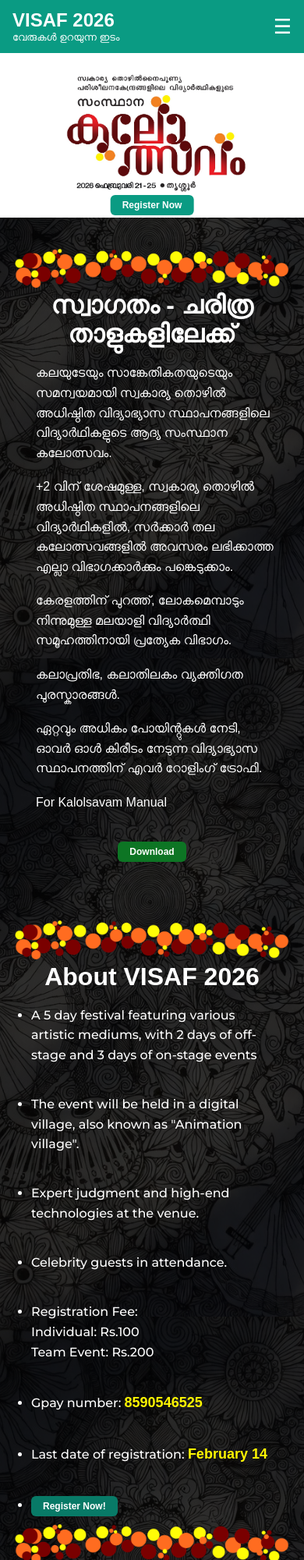
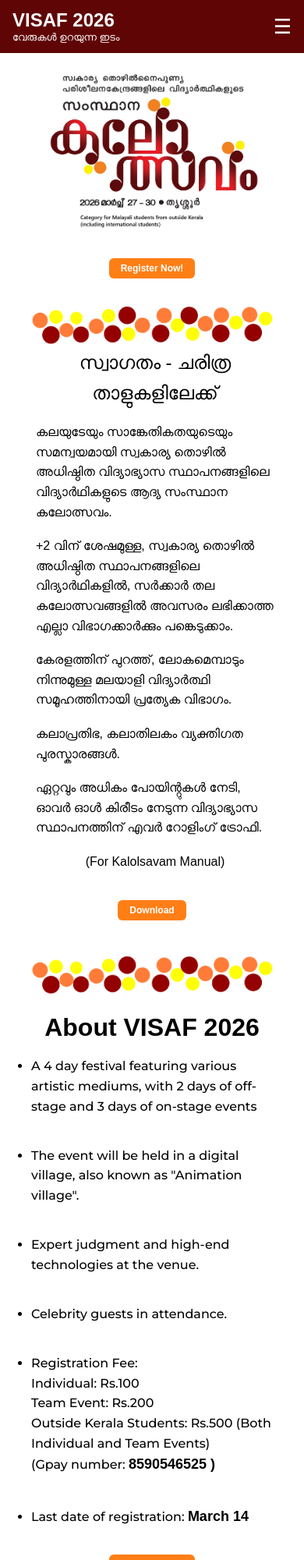
Before and after one commit to rimal-11/Visaf-2026, a plain HTML site: page index.html in a window 390 px wide. Shown: the top 2000 px of the page at 78% size. Drawn offline with Linux system fonts and the light colour scheme; a web font is replaced by a local one.

Commit message:
second edit

```diff
--- a/index.html
+++ b/index.html
@@ -31,19 +31,22 @@
     </nav>
 
     <section class="top-image">
-        <img src="images/visafhome2.png" alt="Banner Image">
-
-        <a href="https://forms.gle/6noA5Q25GN7xpdWB7" target="_blank" class="image-btn">
-            Register Now
-        </a>
-    </section>
+        <img style="padding-bottom: 30px;" src="images/visafhome5.png" alt="Banner Image">
 
 
 
 
-    <section class="content" id="section1">
-        <img class="divider" src="images/visafdivider1.png" alt="Banner Image">
-        <h2> സ്വാഗതം - ചരിത്ര താളുകളിലേക്ക്</h2>
+    </section>
+    <center> <a href="https://forms.gle/6noA5Q25GN7xpdWB7" class="Register-button" target="_blank">Register Now!</a>
+    </center>
+
+
+
+
+    <section style="padding-bottom: 10px ;" class="content" id="section1">
+
+        <img class="divider" src="images/visafdivider2.png" alt="Banner Image">
+        <p style="text-align: center ;font-size: x-large;"> സ്വാഗതം - ചരിത്ര താളുകളിലേക്ക്</p>
         <br>
 
         <div class="malayalam-text">
@@ -69,10 +72,10 @@
                 ഏറ്റവും അധികം പോയിൻ്റുകൾ നേടി, ഓവർ ഓൾ കിരീടം നേടുന്ന വിദ്യാഭ്യാസ സ്ഥാപനത്തിന്
                 എവർ റോളിംഗ് ട്രോഫി.
             </p>
-            <p>For Kalolsavam Manual</p>
+            <p style="text-align: center;">(For Kalolsavam Manual)</p>
 
         </div>
-        <a href="visaf2026-Manual.pdf" class="download-button" target="_blank">Download</a>
+        <a href="Niyamavali.pdf" class="download-button" target="_blank">Download</a>
 
 
     </section>
@@ -80,10 +83,10 @@
 
 
     <section class="content" id="section2">
-        <img class="divider" src="images/visafdivider1.png" alt="Banner Image">
-        <h2 style=" font-family: Smooch Sans, sans-serif;">About VISAF 2026</h2><br>
+        <img class="divider" src="images/visafdivider2.png" alt="Banner Image">
+        <h2 style=" font-family: Smooch Sans, sans-serif;padding-top: 20px;">About VISAF 2026</h2><br>
         <ul>
-            <li> A 5 day festival featuring various artistic mediums, with 2 days of off-stage and 3 days of on-stage
+            <li> A 4 day festival featuring various artistic mediums, with 2 days of off-stage and 3 days of on-stage
                 events </li><br>
 
             <li>The event will be held in a digital village, also known as "Animation village".</li><br>
@@ -93,23 +96,25 @@
 
             <li>Registration Fee: <br>
                 Individual: Rs.100 <br>
-                Team Event: Rs.200</li><br>
+                Team Event: Rs.200 <br>
+                Outside Kerala Students: Rs.500 (Both Individual and Team Events)<br>
 
-            <li>Gpay number: <strong style="color:rgb(255, 247, 2) ;font-size: large;">8590546525 </strong></li><br>
+                (Gpay number: <strong style="color:rgb(0, 0, 0) ;font-size: large;">8590546525 )</strong></li><br>
 
-            <li>Last date of registration: <strong style="color: rgb(255, 247, 2);font-size: large;"> February
+            <li>Last date of registration: <strong style="color: rgb(0, 0, 0);font-size: large;"> March
                     14</strong> </li><br>
-
-            <li>
-                <a href="https://forms.gle/6noA5Q25GN7xpdWB7" class="Register-button" target="_blank">Register Now!</a>
-
-            </li>
-
         </ul>
-        <img class="divider" src="images/visafdivider1.png" alt="Banner Image">
 
 
-        <div class="card-container">
+        <a style="text-align: center;" href="https://forms.gle/6noA5Q25GN7xpdWB7" class="Register-button"
+            target="_blank">Register Now!</a>
+
+
+
+
+
+
+        <div style="padding: 35px;" class="card-container">
             <div class="card">
                 <img src="images/img1.jpg">
             </div>
@@ -120,7 +125,7 @@
                 <img src="images/img2.jpg">
             </div>
         </div>
-
+        <img class="divider" src="images/visafdivider2.png" alt="Banner Image">
 
     </section>
     <section class="contact-section" id="section3">
@@ -152,11 +157,12 @@
             <div class="contact-map">
                 <iframe
                     src="https://www.google.com/maps/embed?pb=!1m18!1m12!1m3!1d502.93689294810184!2d76.2118261535468!3d10.517591420438247!2m3!1f0!2f0!3f0!3m2!1i1024!2i768!4f13.1!3m3!1m2!1s0x3ba7ee380a688999%3A0x2ed6c723fe862433!2s765%2C%20Veliyannur%2C%20Thrissur%2C%20Kerala%20680021!5e1!3m2!1sen!2sin!4v1769172445790!5m2!1sen!2sin"
-                    width="600" height="600" style="border:0;" allowfullscreen="" loading="lazy"
+                    style="border:0;" allowfullscreen="" loading="lazy"
                     referrerpolicy="no-referrer-when-downgrade"></iframe>
             </div>
 
     </section>
+
 
 
 
--- a/style.css
+++ b/style.css
@@ -13,7 +13,7 @@
 
 
 body {
-    background-image: url("images/visafbackground.jpg");
+
     background-attachment: fixed;
     background-repeat: no-repeat;
     background-position: center;
@@ -36,7 +36,7 @@
     position: fixed;
     top: 0;
     width: 100%;
-    background: #0a9b83;
+    background: #600505;
     display: flex;
     justify-content: space-between;
     align-items: center;
@@ -66,7 +66,7 @@
 }
 
 .nav-links li a:hover {
-    color: #00ffd5;
+    color: #ff7e15;
 }
 
 
@@ -79,14 +79,15 @@
 
 
 .content {
-    padding: 50px 20px;
-    background: rgba(0, 0, 0, 0.74);
+    padding: 30px 20px;
+    background: rgb(255, 255, 255);
     text-align: center;
 }
 
 .content h2 {
 
     font-size: 2rem;
+    color: black;
 }
 
 .content p,
@@ -95,12 +96,14 @@
     text-align: left;
     max-width: 100%;
     line-height: 1.6;
+    color: black;
 }
 
 .content ul li {
     font-family: "Montserrat", sans-serif;
     font-weight: 500;
     margin-bottom: 12px;
+    color: black;
 }
 
 
@@ -112,6 +115,7 @@
     text-align: left;
     line-height: 1.9;
     font-size: 1.05rem;
+    color: black;
 }
 
 .malayalam-text p {
@@ -151,13 +155,13 @@
 
 .card:hover {
     transform: translateY(-8px) scale(1.04);
-    box-shadow: 0 12px 25px rgba(0, 255, 213, 0.4);
+    box-shadow: 0 12px 25px #ff7e15;
 }
 
 
 footer {
     padding: 20px;
-    background: #0a9b83;
+    background: #600505;
     text-align: center;
 }
 
@@ -275,7 +279,7 @@
 .download-button {
     transform: translateX(-50%);
     padding: 14px 32px;
-    background-color: #0d7524;
+    background-color: #ff7e15;
     color: white;
     font-weight: bold;
     font-size: 16px;
@@ -294,17 +298,18 @@
 }
 
 
+
 .Register-button {
     transform: translateX(-50%);
     padding: 14px 32px;
-    background-color: #087a67;
-    color: white;
+    background-color: #ff7e15;
+    color: rgb(255, 255, 255);
     font-weight: bold;
     font-size: 16px;
     text-decoration: none;
     border-radius: 6px;
     transition: background 0.3s, transform 0.3s;
-
+    justify-content: center;
 }
 
 @media (max-width: 768px) {
@@ -416,13 +421,15 @@
 
     .contact-map {
         min-height: 250px;
-        padding-bottom: 20px;
+        padding: 20px;
+
     }
 
     .contact-map iframe {
         width: 100%;
         height: 100%;
         border: 0;
+        padding-top: 30px;
     }
 
     .contact-buttons {
```
Also changed, not shown: images/visafbackground.jpg (deleted), images/visafdivider.png (deleted), images/visafdivider1.png (deleted), images/visafdivider2.png (added), images/visafhome.png (deleted), images/visafhome2.png (deleted), images/visafhome5.png (added), 2 other files.
